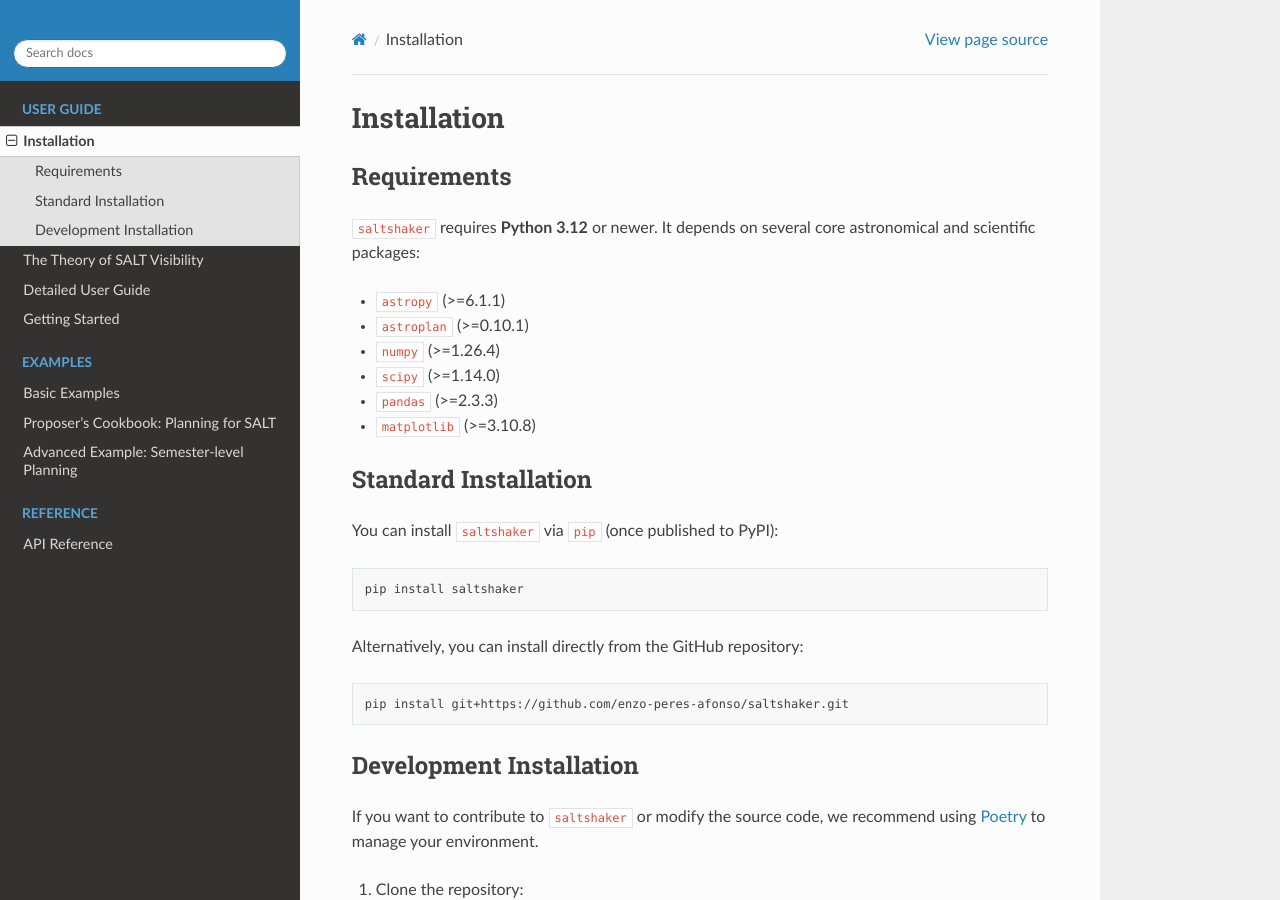
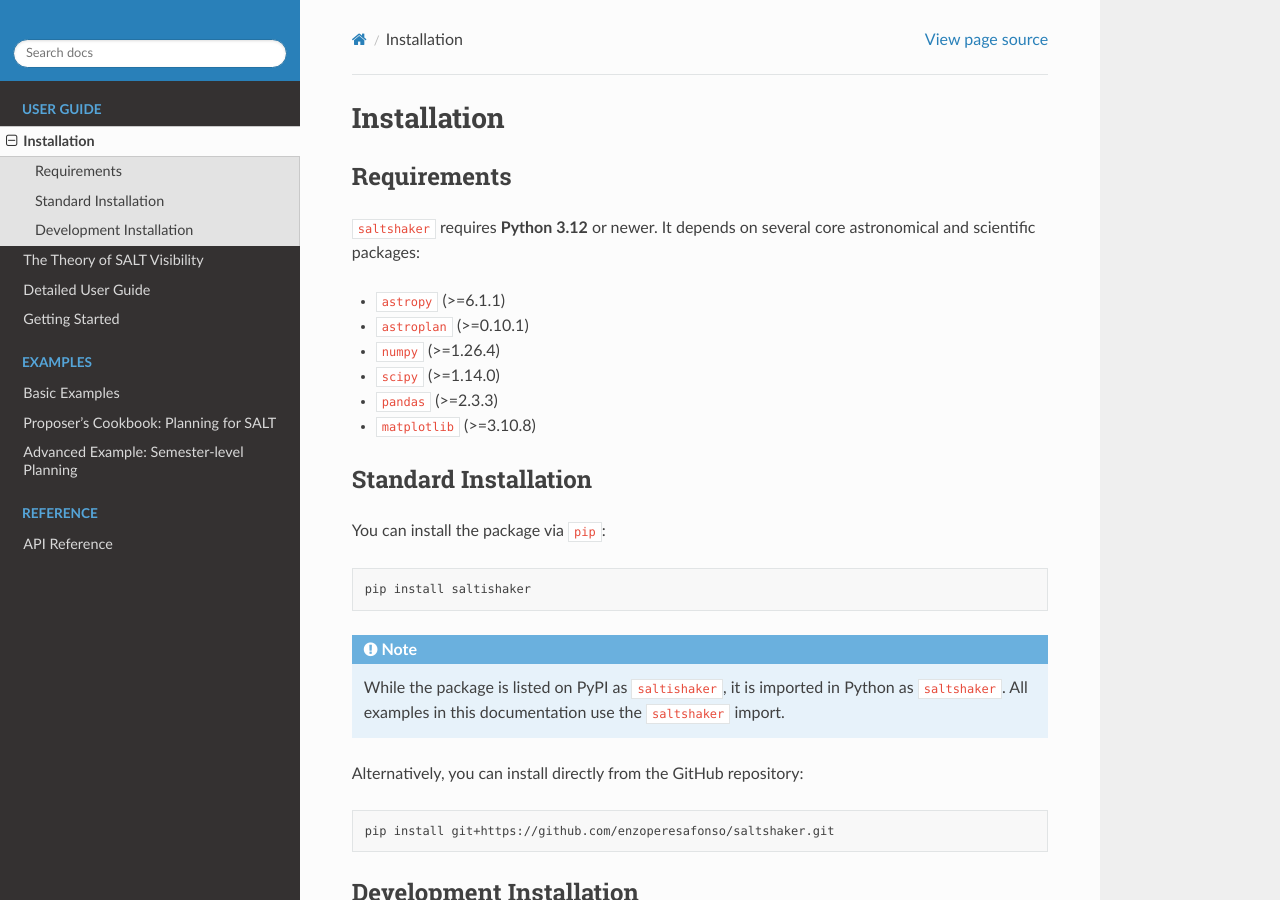
Before and after one commit to enzoperesafonso/SALTshaker, a Sphinx documentation site: the page built from docs/installation.rst, in a window 1280 px wide and 900 px high. Built offline with Sphinx 7.4.7 and the Read the Docs theme 3.1.0, drawn with Linux system fonts in a browser that asks for light colours.

Commit message:
Fixed Documentation issues

```diff
--- a/docs/installation.rst
+++ b/docs/installation.rst
@@ -16,17 +16,20 @@ Requirements
 Standard Installation
 ---------------------
 
-You can install ``saltshaker`` via ``pip`` (once published to PyPI):
+You can install the package via ``pip``:
 
 .. code-block:: bash
 
-    pip install saltshaker
+    pip install saltishaker
+
+.. note::
+    While the package is listed on PyPI as ``saltishaker``, it is imported in Python as ``saltshaker``. All examples in this documentation use the ``saltshaker`` import.
 
 Alternatively, you can install directly from the GitHub repository:
 
 .. code-block:: bash
 
-    pip install git+https://github.com/enzo-peres-afonso/saltshaker.git
+    pip install git+https://github.com/enzoperesafonso/saltshaker.git
 
 Development Installation
 ------------------------
--- a/pyproject.toml
+++ b/pyproject.toml
@@ -36,7 +36,7 @@ docs = [
 
 [project.urls]
 Homepage = "https://saltishaker.readthedocs.io/"
-Repository = "https://github.com/enzoperesafonso/saltishaker"
+Repository = "https://github.com/enzoperesafonso/saltshaker"
 Documentation = "https://saltishaker.readthedocs.io/"
 
 [tool.poetry]
```
Also changed, not shown: README.md (+7 -2 lines), docs/getting_started.rst (+8 -2 lines), 1 other file.
